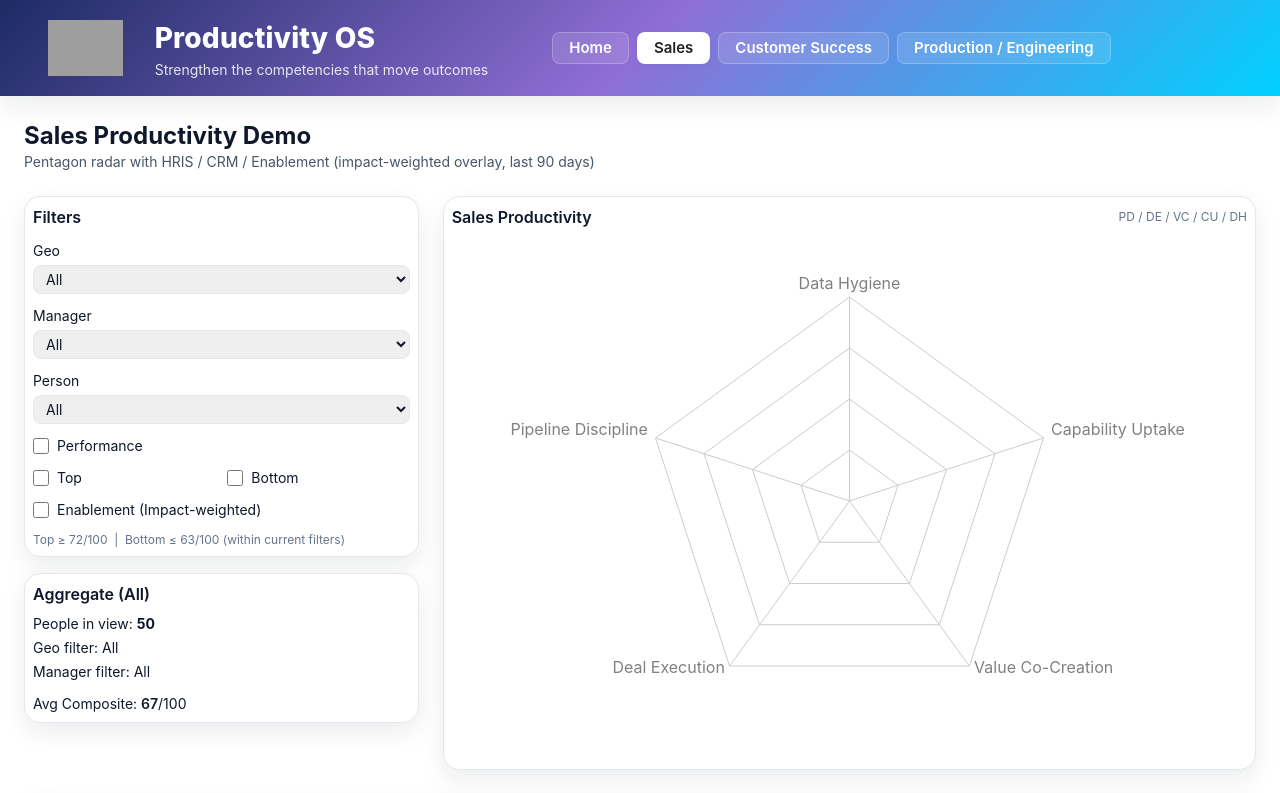
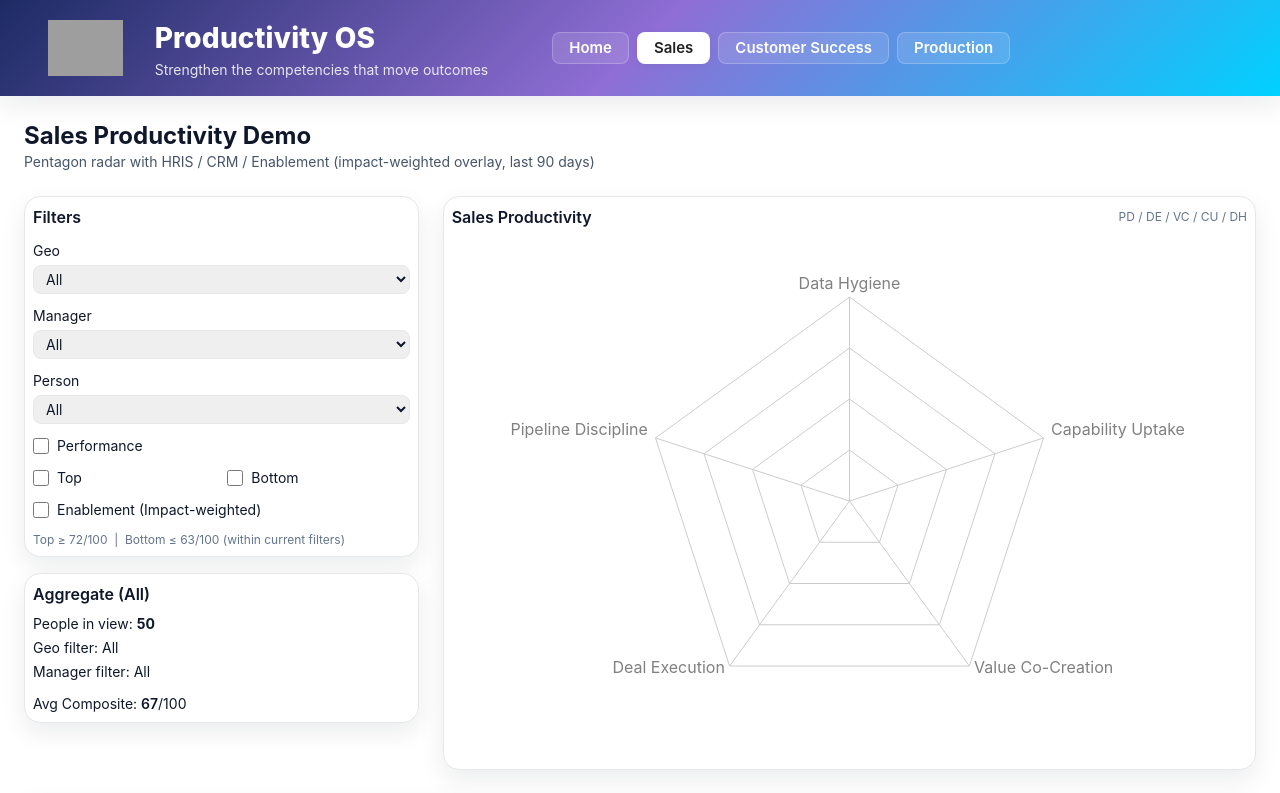
Before and after one commit to ashishvarghese242/sales-productivity-demo, a React (Vite) app: page / in a window 1280 px wide. Shown: the top 793 px of the page. Built offline with nearby package versions, Linux system fonts and the light colour scheme; grey boxes are pictures that could not be loaded.

Commit message:
Update Topbar.jsx

```diff
--- a/src/components/Topbar.jsx
+++ b/src/components/Topbar.jsx
@@ -5,7 +5,7 @@ export default function Topbar({ activeMenu = "Sales" }) {
     { name: "Home", key: "Home" },
     { name: "Sales", key: "Sales" },
     { name: "Customer Success", key: "Customer Success" },
-    { name: "Production / Engineering", key: "Production / Engineering" },
+    { name: "Production", key: "Production / Engineering" },
   ];
 
   return (
```
